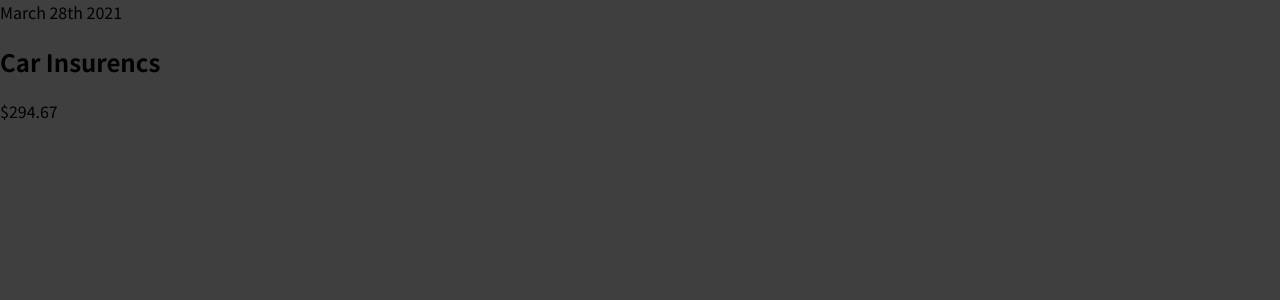
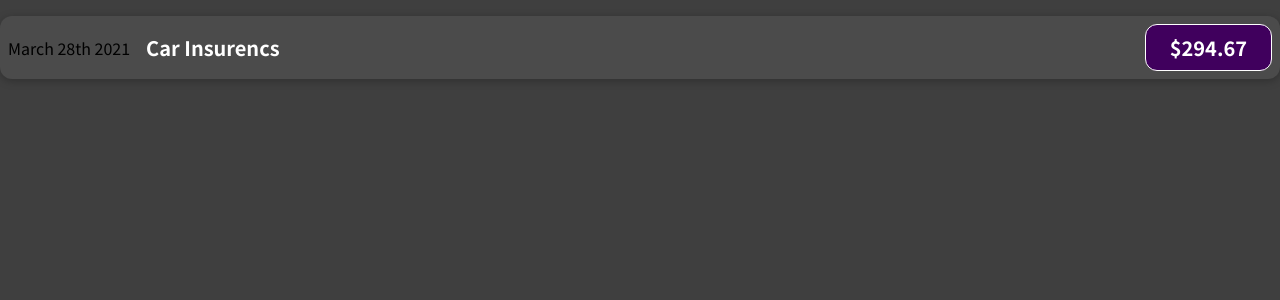
Before and after one commit to Vl4d1s/expenditure-management, a React (Create React App) app: page / in a window 1280 px wide. Shown: the top 300 px of the page. Built offline with nearby package versions, Linux system fonts and the light colour scheme.

Commit message:
adding css to our ExpenseItem Component

```diff
--- a/src/App.js
+++ b/src/App.js
@@ -1,15 +1,7 @@
 import ExpenseItem from "./components/ExpenseItem";
 
 function App() {
-  return (
-    <div>
-      <div>March 28th 2021</div>
-      <div>
-        <h2>Car Insurencs</h2>
-        <div>$294.67</div>
-      </div>
-    </div>
-  );
+  return <ExpenseItem></ExpenseItem>;
 }
 
 export default App;
--- /dev/null
+++ b/src/components/ExpenseItem.css
@@ -0,0 +1,56 @@
+.expense-item {
+  display: flex;
+  justify-content: space-between;
+  align-items: center;
+  box-shadow: 0 2px 8px rgba(0, 0, 0, 0.25);
+  padding: 0.5rem;
+  margin: 1rem 0;
+  border-radius: 12px;
+  background-color: #4b4b4b;
+}
+
+.expense-item__description {
+  display: flex;
+  flex-direction: column;
+  gap: 1rem;
+  align-items: flex-end;
+  flex-flow: column-reverse;
+  justify-content: flex-start;
+  flex: 1;
+}
+
+.expense-item h2 {
+  color: #3a3a3a;
+  font-size: 1rem;
+  flex: 1;
+  margin: 0 1rem;
+  color: white;
+}
+
+.expense-item__price {
+  font-size: 1rem;
+  font-weight: bold;
+  color: white;
+  background-color: #40005d;
+  border: 1px solid white;
+  padding: 0.5rem;
+  border-radius: 12px;
+}
+
+@media (min-width: 580px) {
+  .expense-item__description {
+    flex-direction: row;
+    align-items: center;
+    justify-content: flex-start;
+    flex: 1;
+  }
+
+  .expense-item__description h2 {
+    font-size: 1.25rem;
+  }
+
+  .expense-item__price {
+    font-size: 1.25rem;
+    padding: 0.5rem 1.5rem;
+  }
+}
--- a/src/components/ExpenseItem.js
+++ b/src/components/ExpenseItem.js
@@ -1,7 +1,16 @@
 import React from "react";
+import "./ExpenseItem.css";
 
 const ExpenseItem = () => {
-  return <div>ExpenseItem</div>;
+  return (
+    <div className="expense-item">
+      <div>March 28th 2021</div>
+      <div className="expense-item__description">
+        <h2>Car Insurencs</h2>
+        <div className="expense-item__price">$294.67</div>
+      </div>
+    </div>
+  );
 };
 
 export default ExpenseItem;
```
Also changed, not shown: 1 other file (tests, documents, lock files or other folders).
